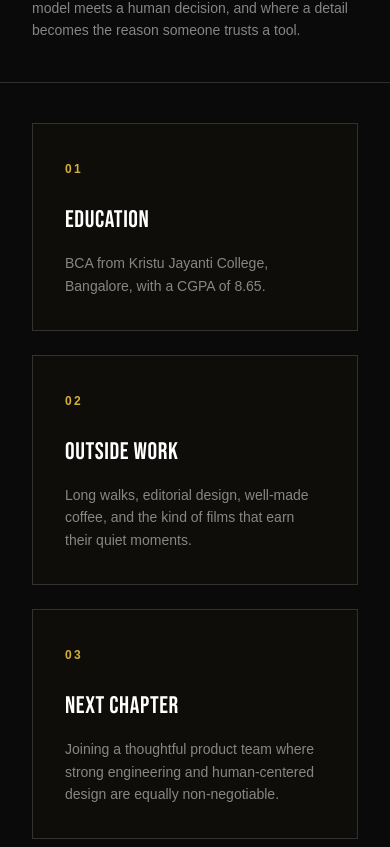
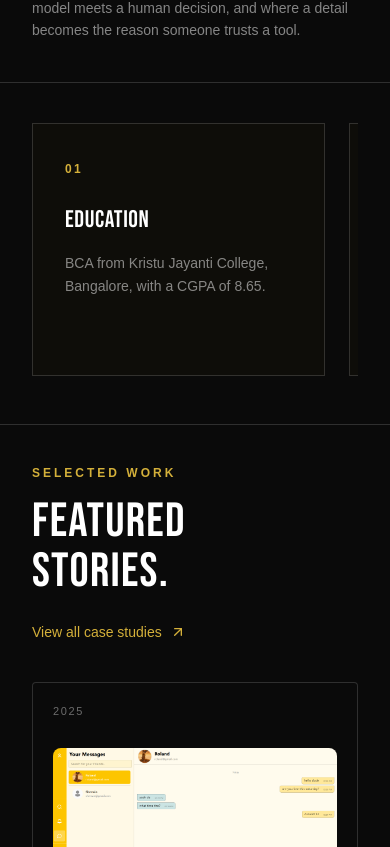
Before and after one commit to rolandkennethp/Portfolio, a Next.js app: page / in a window 390 px wide. Shown: the part 1637-2484 px from the top of the page. Built offline with nearby package versions, Linux system fonts and the light colour scheme.

Commit message:
feat: info card carousel created

```diff
--- a/app/components/InfoCards.tsx
+++ b/app/components/InfoCards.tsx
@@ -38,7 +38,11 @@ const CARDS: InfoCard[] = [
 export default function InfoCards() {
   return (
     <section className="w-full bg-[#0a0a0a] px-8 sm:py-24 py-10 border-t border-white/15 lg:px-51">
-      <div className="grid grid-cols-1 gap-6 sm:grid-cols-2 lg:grid-cols-3">
+      <div
+        className="flex gap-6 overflow-x-auto snap-x snap-mandatory pb-2
+                   [-ms-overflow-style:none] [scrollbar-width:none] [&::-webkit-scrollbar]:hidden
+                   sm:grid sm:grid-cols-2 sm:gap-6 sm:overflow-visible sm:pb-0 lg:grid-cols-3"
+      >
         {CARDS.map((card, index) => (
           <motion.div
             key={card.number}
@@ -47,7 +51,9 @@ export default function InfoCards() {
             viewport={{ once: true, amount: 0.3 }}
             transition={{ duration: 0.5, delay: index * 0.12, ease: "easeOut" }}
             whileHover={{ y: -6 }}
-            className="border border-white/15 bg-[#0e0d09] p-8 transition-colors hover:border-white/30"
+            className="border border-white/15 bg-[#0e0d09] p-8 transition-colors hover:border-white/30
+                       shrink-0 w-[90%] snap-center
+                       sm:w-auto sm:shrink"
           >
             <span className="text-xs font-semibold tracking-[0.2em] text-[#D4B03A]">
               {card.number}
```
